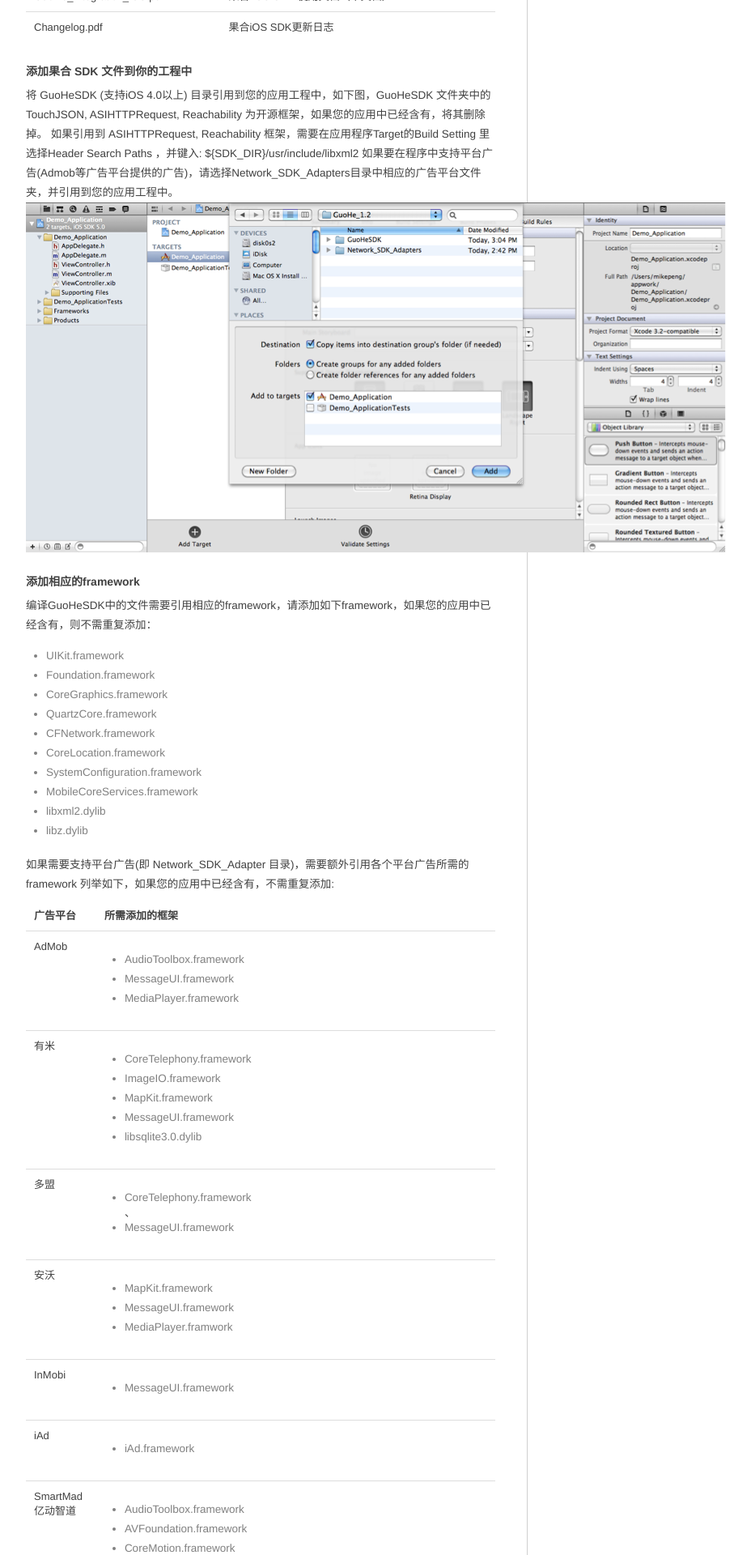
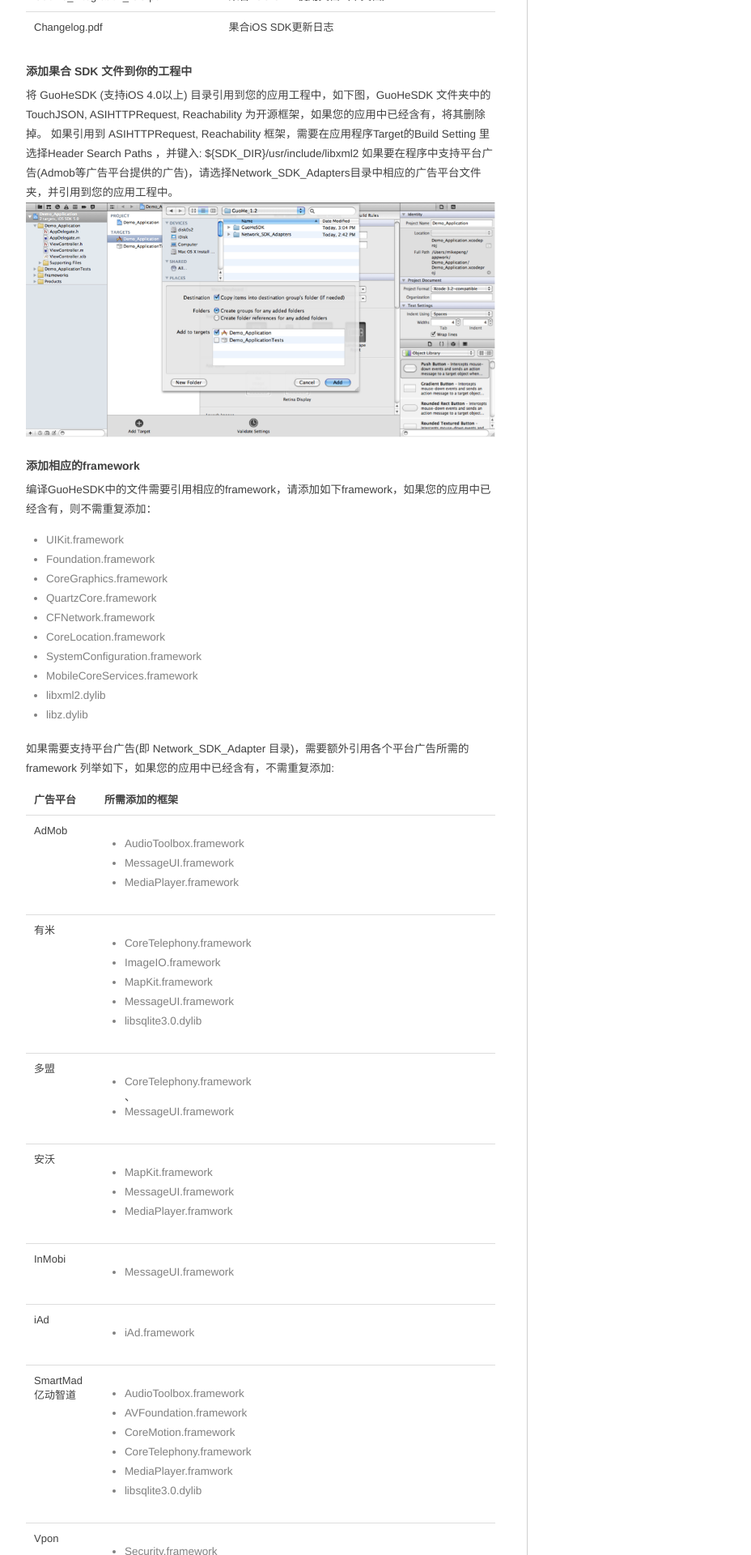
Before and after one commit to guohe/guohe-help, a Jekyll site: the page built from _posts/2011-12-28-ios-sdk-doc.md, in a window 1280 px wide. Shown: the part 586-2506 px from the top of the page at 81% size, without its empty margins (138-1066 px from the left). Built offline with Jekyll 4.4.1, drawn with Linux system fonts in a browser that asks for light colours; nearby versions of some CDN libraries; Markdown is read by kramdown in place of the engine named in the settings.

Commit message:
fixed image style

```diff
--- a/css/style.css
+++ b/css/style.css
@@ -41,6 +41,10 @@
 	background: none;
 }
 
+.post img {
+	width: 100%;
+}
+
 .sidebar h4 {
 	border-bottom: 1px solid #d0d0d0;;
 }
```
